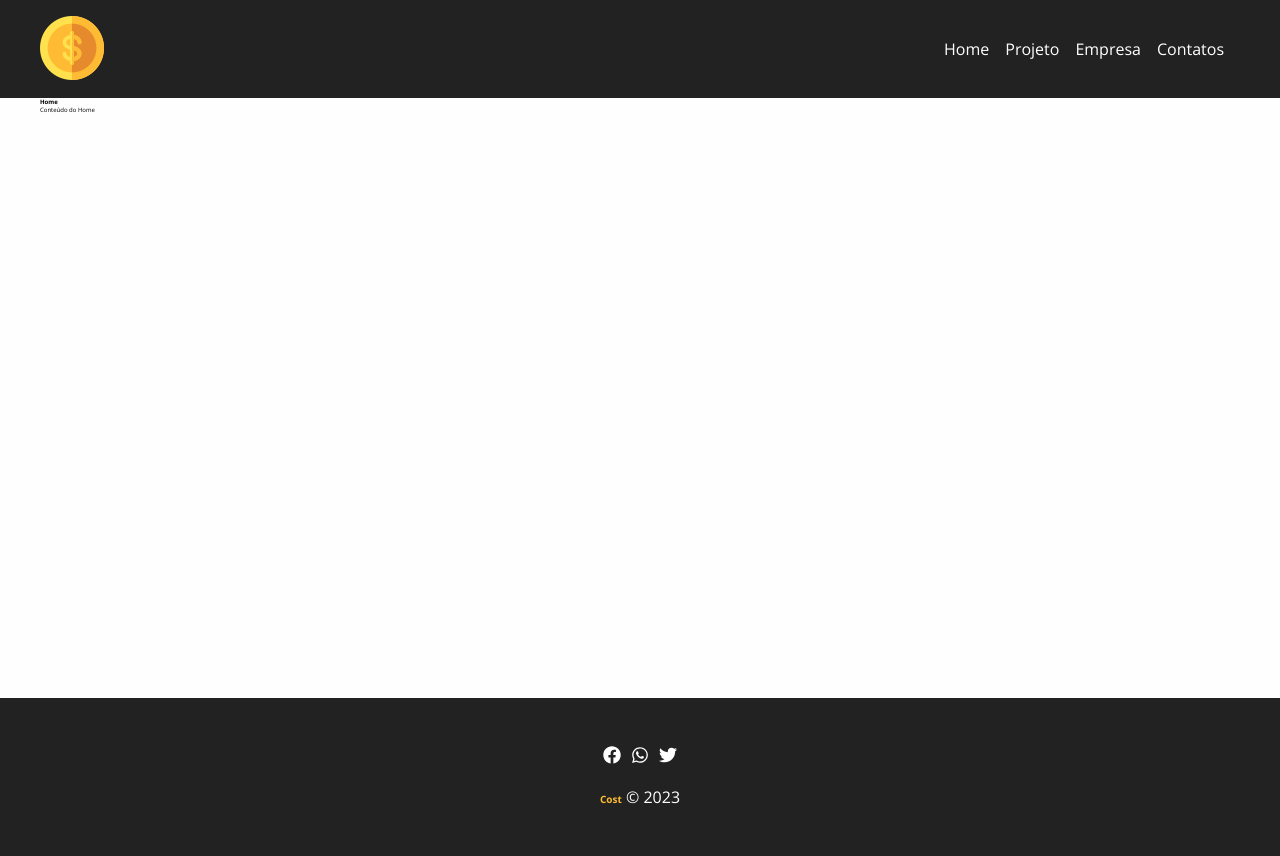
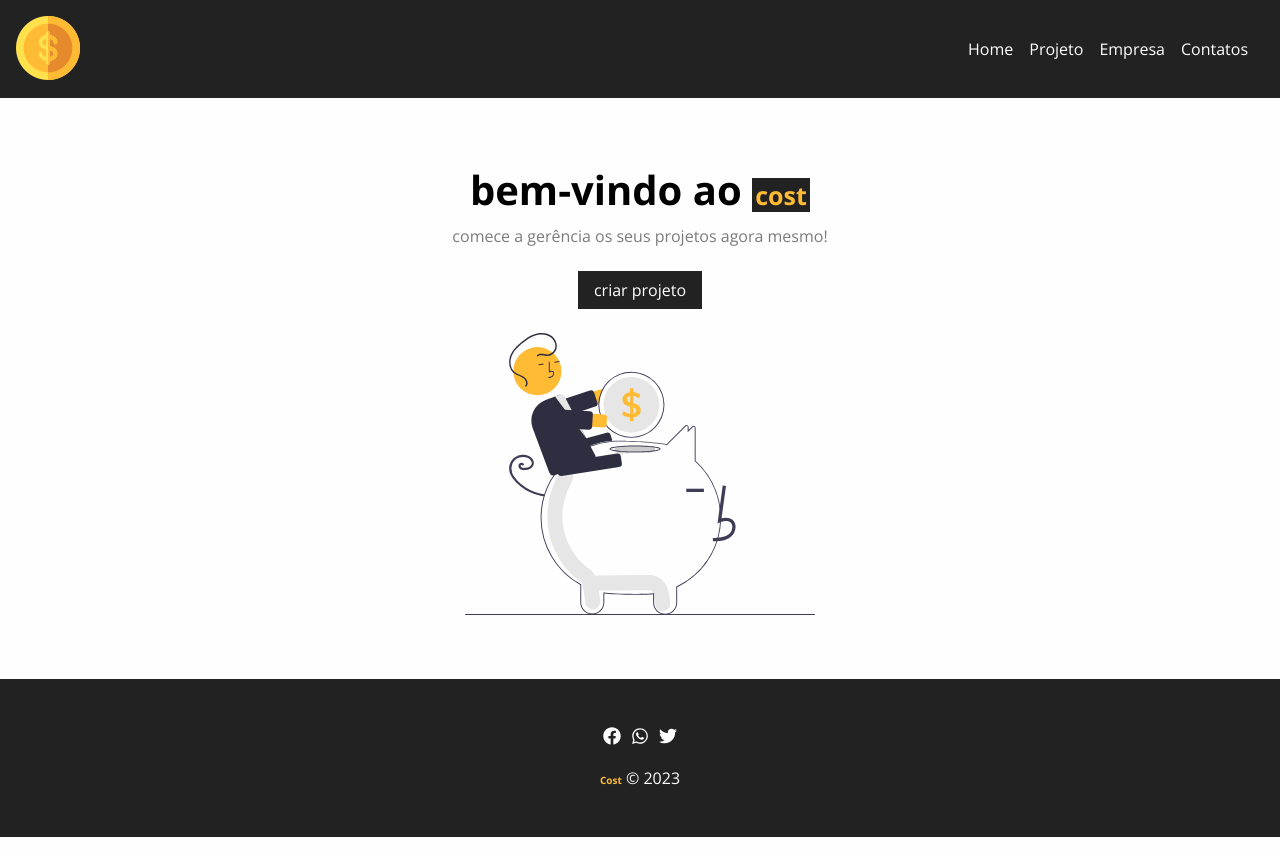
Before and after one commit to Erick-Leite/Teste-Gitpod, a JavaScript app in the folder meu-projeto/: page / in a window 1280 px wide. Built offline with nearby package versions, Linux system fonts and the light colour scheme; the HTML template or start-up script is replaced by a standard one.

Commit message:
replacing general style with individual

```diff
--- a/meu-projeto/src/footer/components-f/Footer.js
+++ b/meu-projeto/src/footer/components-f/Footer.js
@@ -1,5 +1,5 @@
 import { FaFacebook, FaWhatsapp, FaTwitter } from "react-icons/fa";
-import Container from "../../general-layout/General_layout_container";
+
 import styles from "../footer-layout/footer-layout.module.css";
 
 function Footer() {
--- a/meu-projeto/src/general-layout/General_layout_container.js
+++ /dev/null
@@ -1,11 +0,0 @@
-import styles from "./general_layout.module.css";
-
-function General_layout_container({ customClass, children }) {
-  return (
-    <div className={`${styles.container} ${styles[customClass]}`}>
-      {children}
-    </div>
-  );
-}
-
-export default General_layout_container;
--- a/meu-projeto/src/general-layout/general_layout.module.css
+++ /dev/null
@@ -1,21 +0,0 @@
-.container {
-  display: flex;
-  justify-content: space-between;
-  width: 100vw;
-  max-width: 120rem;
-  margin: 0 auto;
-  flex-wrap: wrap;
-}
-
-.min_height {
-  height: 75vh;
-}
-
-.start {
-  justify-content: flex-start;
-}
-
-.column {
-  flex-direction: column;
-  justify-content: flex-start;
-}
--- a/meu-projeto/src/header/components_h/Header.js
+++ b/meu-projeto/src/header/components_h/Header.js
@@ -1,5 +1,5 @@
 import { Link } from "react-router-dom";
-import Container from "../../general-layout/General_layout_container";
+
 import styles from "../header-layout/header-layout.module.css";
 
 import logo from "../../img/costs_logo.png";
@@ -8,7 +8,6 @@ function Header() {
   return (
     <header>
       <nav className={styles.nav_bar}>
-        <Container>
         <div>
           <Link to="/">
             <img src={logo} alt="logotipo" />
@@ -28,7 +27,6 @@ function Header() {
             <Link to="/contacts">Contatos</Link>
           </li>
         </ul>
-        </Container>
       </nav>
     </header>
   );
--- a/meu-projeto/src/header/header-layout/header-layout.module.css
+++ b/meu-projeto/src/header/header-layout/header-layout.module.css
@@ -1,5 +1,6 @@
 .nav_bar {
   display: flex;
+  justify-content: space-between;
   background-color: #222;
   padding: 1.6rem;
 }
--- a/meu-projeto/src/index.css
+++ b/meu-projeto/src/index.css
@@ -9,8 +9,9 @@
 }
 
 body,
-html,
 #root {
-  height: 100%;
+  display: flex;
+  flex-direction: column;
+  height: 100vh;
   background-color: #fefefe;
 }
--- /dev/null
+++ b/meu-projeto/src/main/conponents-m/LinkButton.js
@@ -0,0 +1,12 @@
+import { Link } from "react-router-dom";
+import styles from "../page-layout/home-layout.module.css";
+
+function LinkButton({ to, text }) {
+  return (
+    <Link to={to} className={styles.link_button}>
+      {text}
+    </Link>
+  );
+}
+
+export default LinkButton;
--- a/meu-projeto/src/main/conponents-m/Main.js
+++ b/meu-projeto/src/main/conponents-m/Main.js
@@ -1,21 +1,21 @@
 import { Routes, Route } from "react-router-dom";
+import styles from "../main-layout/main-layout.module.css";
 import Home from "../pages/Home";
 import Projects from "../pages/Projects";
+import NewProject from "../pages/NewProject";
 import Company from "../pages/Company";
 import Contacts from "../pages/Contacts";
-import Container from "../../general-layout/General_layout_container";
 
 function Main() {
   return (
-    <main>
-      <Container customClass="min_height">
-        <Routes>
-          <Route path="/" element={<Home />} />
-          <Route path="projects" element={<Projects />} />
-          <Route path="/company" element={<Company />} />
-          <Route path="/contacts" element={<Contacts />} />
-        </Routes>
-      </Container>
+    <main className={styles.main_container}>
+      <Routes>
+        <Route path="/" element={<Home />} />
+        <Route path="/projects" element={<Projects />} />
+        <Route path="/new-project" element={<NewProject />} />
+        <Route path="/company" element={<Company />} />
+        <Route path="/contacts" element={<Contacts />} />
+      </Routes>
     </main>
   );
 }
--- /dev/null
+++ b/meu-projeto/src/main/main-layout/main-layout.module.css
@@ -0,0 +1,6 @@
+.main_container {
+  display: flex;
+  justify-content: center;
+  align-items: center;
+  flex: 1 1 auto;
+}
--- /dev/null
+++ b/meu-projeto/src/main/page-layout/home-layout.module.css
@@ -0,0 +1,43 @@
+.home_container {
+  width: 100%;
+  display: flex;
+  flex-direction: column;
+  justify-content: center;
+  align-items: center;
+  padding: 6.4rem;
+}
+
+.home_container h1 {
+  font-size: 4.0rem;
+  margin-bottom: .8rem;
+}
+
+.home_container h1 span {
+  color: #fb3;
+  background-color: #222;
+  padding: 0 .32rem;
+}
+
+.home_container p {
+  color: #7b7b7b;
+  font-size: 1.6rem;
+  margin-bottom: 2.4rem;
+}
+
+.link_button {
+  font-size: 1.6rem;
+  background-color: #222;
+  color: white;
+  text-decoration: none;
+  padding: .8rem 1.6rem;
+  transition: .5s;
+}
+
+.link_button:hover {
+  color: #fb3;
+}
+
+.home_container img {
+  width: 35rem;
+  margin-top: 2.4rem;
+}
--- a/meu-projeto/src/main/pages/Home.js
+++ b/meu-projeto/src/main/pages/Home.js
@@ -1,9 +1,19 @@
+import styles from "../page-layout/home-layout.module.css";
+
+import savings from "../../img/savings.svg";
+
+import LinkButton from "../conponents-m/LinkButton";
+
 function Home() {
   return (
-    <div>
-      <h1>Home</h1>
-      <p>Conteúdo do Home</p>
-    </div>
+    <section className={styles.home_container}>
+      <h1>
+        bem-vindo ao <span>cost</span>
+      </h1>
+      <p>comece a gerência os seus projetos agora mesmo!</p>
+      <LinkButton to="/new-project" text="criar projeto" />
+      <img src={savings} alt="Poupança" />
+    </section>
   );
 }
 
```
Also changed, not shown: meu-projeto/src/main/main_layout/main_routes.module.css (added). Lines whose indentation alone changed are shown as unchanged.
